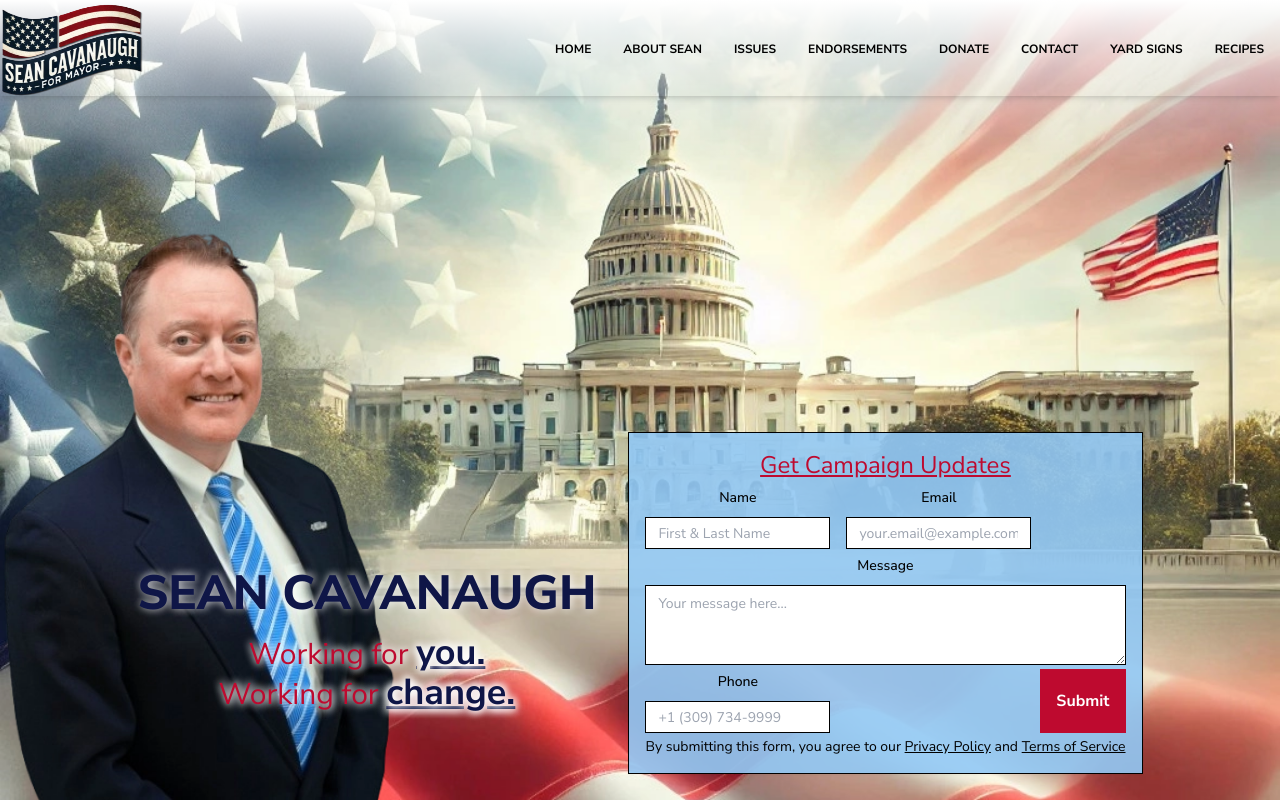
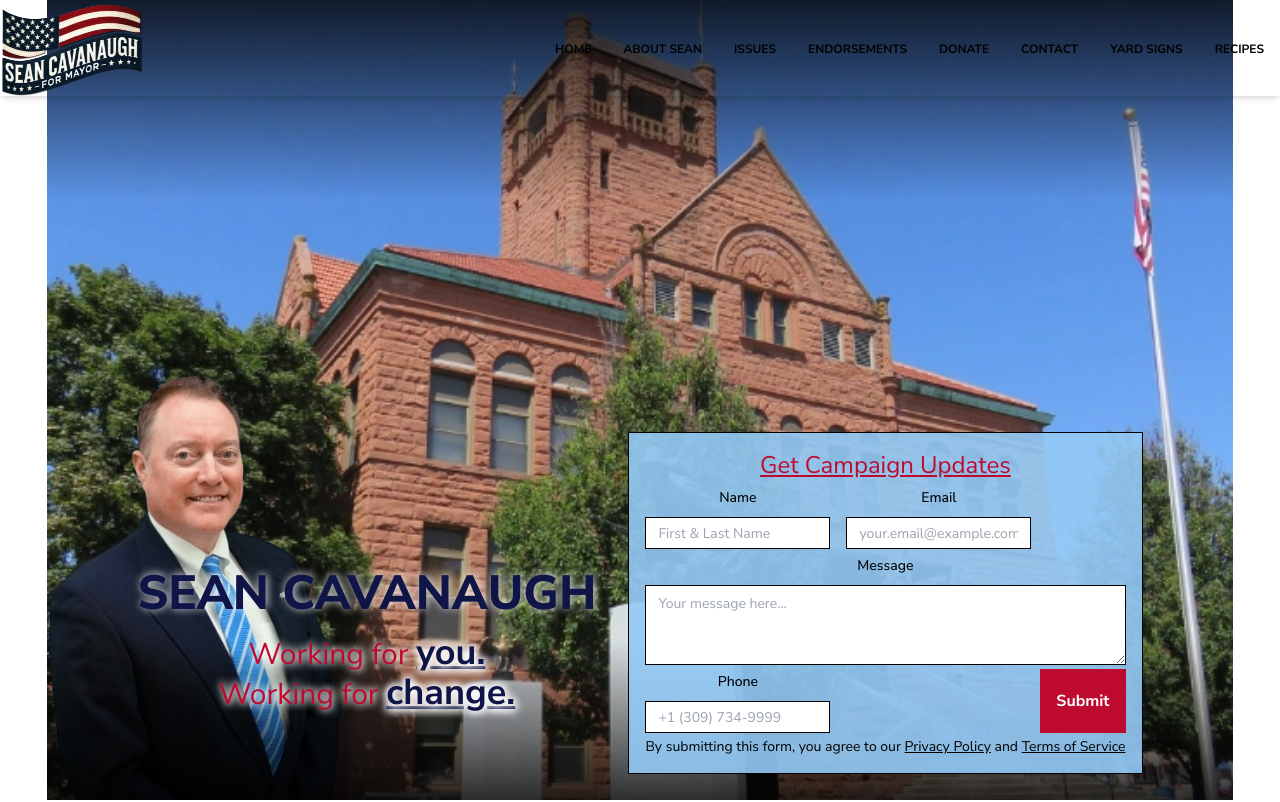
Before and after one commit to Colton923/mayor-sean, a Next.js app: page / in a window 1280 px wide. Shown: the top 802 px of the page. Built offline with nearby package versions, Linux system fonts and the light colour scheme.

Commit message:
a good v1.

```diff
--- a/app/about/page.tsx
+++ b/app/about/page.tsx
@@ -3,7 +3,6 @@ import aboutimg from "@/public/assets/sean-marching-597x271.webp";
 
 export default function About() {
   return (
-    <div className="flex flex-col items-center justify-center h-screen">
     <div className="w-full max-w-3xl bg-white shadow-lg rounded-lg overflow-hidden">
       <div className="relative w-full h-64">
         <Image
@@ -18,17 +17,16 @@ export default function About() {
         <h1 className="text-3xl font-bold text-gray-800 mb-4">About Us</h1>
         <p className="text-gray-600 mb-4">
           Welcome to our page! We are dedicated to delivering exceptional
-            services and experiences. Our mission is to bring value and
-            creativity to everything we do, ensuring that our clients and
-            community thrive together.
+          services and experiences. Our mission is to bring value and creativity
+          to everything we do, ensuring that our clients and community thrive
+          together.
         </p>
         <p className="text-gray-600">
-            With years of experience in the industry, we take pride in our team
-            of experts who are passionate, skilled, and committed to excellence.
+          With years of experience in the industry, we take pride in our team of
+          experts who are passionate, skilled, and committed to excellence.
           Thank you for visiting and learning more about us.
         </p>
       </div>
     </div>
-    </div>
   );
 }
--- a/app/admin/page.tsx
+++ b/app/admin/page.tsx
@@ -1,11 +1,5 @@
-"use client";
-
 import PhoneAuth from "../../firebase/PhoneAuth";
 
 export default function Page() {
-  return (
-    <div className="flex flex-col items-center justify-center min-h-screen">
-      <PhoneAuth />
-    </div>
-  );
+  return <PhoneAuth />;
 }
--- a/app/contact/page.tsx
+++ b/app/contact/page.tsx
@@ -1,9 +1,5 @@
 import ContactForm from "@/components/forms/ContactForm/ContactForm";
 
 export default function Contact() {
-  return (
-    <div className="flex flex-col items-center justify-center h-screen">
-      <ContactForm c={"black"} />
-    </div>
-  );
+  return <ContactForm c={"black"} />;
 }
--- a/app/donate/page.tsx
+++ b/app/donate/page.tsx
@@ -1,7 +1,3 @@
 export default function Page() {
-  return (
-    <div className="flex flex-col items-center justify-center h-screen">
-      <h1>Donate</h1>
-    </div>
-  );
+  return <h1>Donate</h1>;
 }
--- a/app/endorsements/page.tsx
+++ b/app/endorsements/page.tsx
@@ -1,7 +1,3 @@
 export default function Page() {
-  return (
-    <div className="flex flex-col items-center justify-center h-screen">
-      <h1>Endorsements</h1>
-    </div>
-  );
+  return <h1>Endorsements</h1>;
 }
--- a/app/issues/page.tsx
+++ b/app/issues/page.tsx
@@ -1,7 +1,3 @@
 export default function Page() {
-  return (
-    <div className="flex flex-col items-center justify-center h-screen">
-      <h1>Issues</h1>
-    </div>
-  );
+  return <h1>Issues</h1>;
 }
--- a/app/layout.tsx
+++ b/app/layout.tsx
@@ -116,7 +116,9 @@ export default function RootLayout({
             { url: "/recipes", label: "Recipes", icon: <IconReceipt /> },
           ]}
         />
-        {children}
+        <div className="flex flex-col items-center justify-center min-h-screen">
+          {children}
+        </div>
         <Footer
           FooterIcon={<img src={img.src} alt="logo" className="w-30 h-16" />}
           socialMediaIcons={socialMediaIcons}
--- a/app/page.tsx
+++ b/app/page.tsx
@@ -1,6 +1,6 @@
 import ContactForm from "@/components/forms/ContactForm/ContactForm";
 import HeroPhoto from "@/public/assets/bust-no-bg.webp";
-import usa from "@/public/assets/usa.webp";
+import courthouse from "@/public/assets/courthouse.webp";
 import { marked } from "marked";
 import styles from "@/styles/Markdown.module.css";
 
@@ -27,17 +27,17 @@ export default function Page() {
     <div className="min-h:screen">
       <div className="relative">
         <img
-          src={usa.src}
+          src={courthouse.src}
           alt="background image"
           className="h-screen w-full object-cover object-center"
         />
         <img
           src={HeroPhoto.src}
           alt="Sean for Mayor"
-          className="h-screen w-full absolute bottom-0 left-0 max-h-[600px] max-w-[400px] object-cover object-center"
+          className="h-screen w-full absolute bottom-0 left-0 max-h-[450px] max-w-[300px] object-cover object-center"
         />
-        <div className="absolute top-0 left-0 w-full h-[20%] bg-gradient-to-b from-white to-transparent"></div>
-        <div className="absolute bottom-0 left-0 w-full h-[20%] bg-gradient-to-t from-black to-transparent"></div>
+        <div className="absolute top-0 left-0 w-full h-[25%] bg-gradient-to-b from-[rgba(0,0,0,0.8)] to-transparent"></div>
+        <div className="absolute bottom-0 left-0 w-full h-[20%] bg-gradient-to-t from-[rgba(0,0,0,0.8)] to-transparent"></div>
       </div>
       <div className="flex flex-row justify-center items-center w-full bg-black bg-opacity-50 flex-wrap mx-auto">
         <div id="overlay" className="absolute h-full bg-black bg-opacity-50 ">
--- a/app/recipes/[...recipe]/page.tsx
+++ b/app/recipes/[...recipe]/page.tsx
@@ -51,13 +51,11 @@ export default async function RecipePage({ params }: RecipePageProps) {
     }`;
 
   return (
-    <div className="flex flex-col items-center justify-center mt-20">
     <main className="container mx-auto min-h-screen max-w-3xl p-8 flex flex-col gap-4">
       <RecipeCard recipe={recipe} />
       <Button size="lg" variant="ghost">
         {recipePDFLink && <Link href={recipePDFLink}>Download PDF</Link>}
       </Button>
     </main>
-    </div>
   );
 }
--- a/app/recipes/page.tsx
+++ b/app/recipes/page.tsx
@@ -43,6 +43,7 @@ export default async function IndexPage() {
 
   if (!recipes || recipes.length === 0) {
     return (
+      <div className="flex flex-col items-center justify-center mt-20">
         <Card className="w-full max-w-3xl mx-auto">
           <CardHeader>
             <CardTitle className="text-2xl md:text-3xl">
@@ -53,11 +54,12 @@ export default async function IndexPage() {
             <p>Sorry, no recipes are available at the moment.</p>
           </CardContent>
         </Card>
+      </div>
     );
   }
 
   return (
-    <div className="flex flex-col items-center justify-center h-screen">
+    <>
       {recipes.map((recipe) => (
         <Card key={recipe.title} className="w-full max-w-3xl mx-auto mb-4">
           <CardHeader>
@@ -79,6 +81,6 @@ export default async function IndexPage() {
           </CardContent>
         </Card>
       ))}
-    </div>
+    </>
   );
 }
```
Also changed, not shown: public/assets/courthouse.webp (added). Lines whose indentation alone changed are shown as unchanged.
